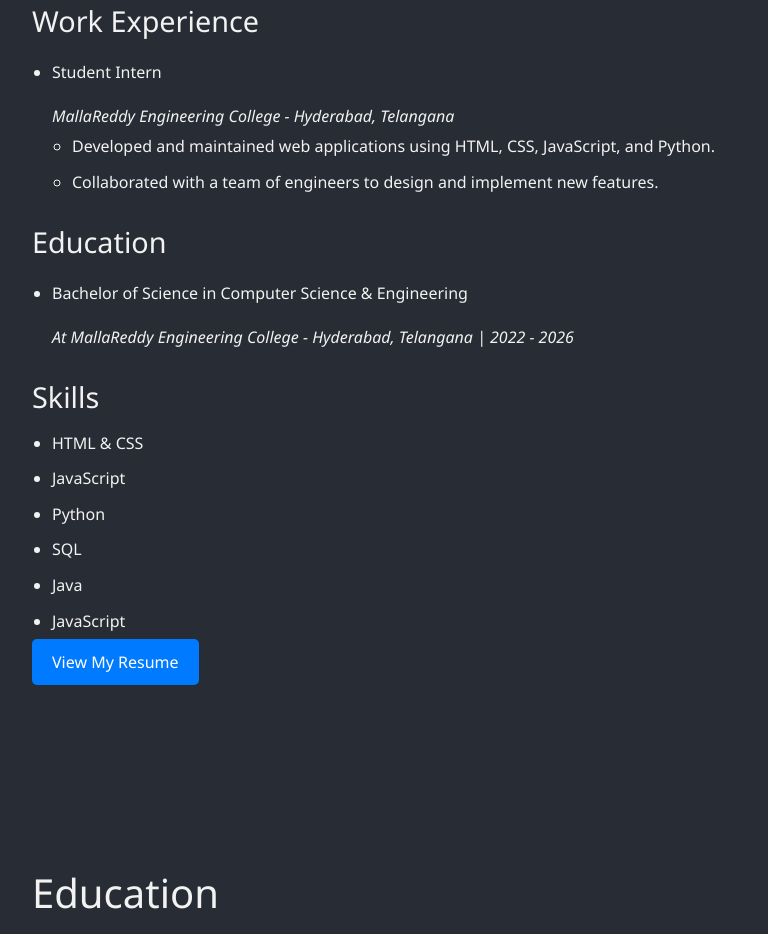
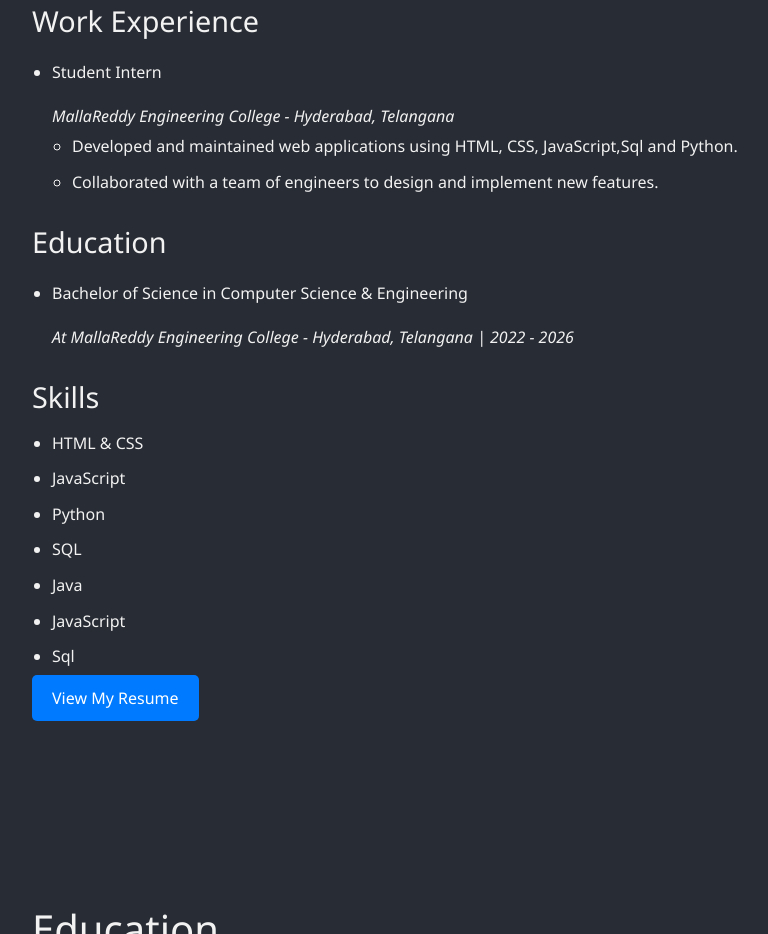
Before and after one commit to RanjeethReddy29g/portfolio, a plain HTML site: page index.html in a window 1280 px wide. Shown: the part 2780-3714 px from the top of the page, without its empty margins (8-776 px from the left). Drawn offline with nearby package versions, Linux system fonts and the light colour scheme.

Commit message:
Update index.html

```diff
--- a/index.html
+++ b/index.html
@@ -141,7 +141,7 @@
               <h4>Student Intern</h4>
               <p><em>MallaReddy Engineering College</em> - Hyderabad, Telangana </p>
               <ul>
-                <li>Developed and maintained web applications using HTML, CSS, JavaScript, and Python.</li>
+                <li>Developed and maintained web applications using HTML, CSS, JavaScript,Sql and Python.</li>
                 <li>Collaborated with a team of engineers to design and implement new features.</li>
               </ul>
             </li>
@@ -165,9 +165,10 @@
             <li>SQL</li>
             <li>Java</li>
             <li>JavaScript</li>
+            <li>Sql</li>
             <!-- Add more skills as needed -->
           </ul>
-          <a href="resume (2).JPG" target="_blank" class="btn">View My Resume</a>
+          <a href="res.JPG" target="_blank" class="btn">View My Resume</a>
         </div>
       </div>
     </section>
```
